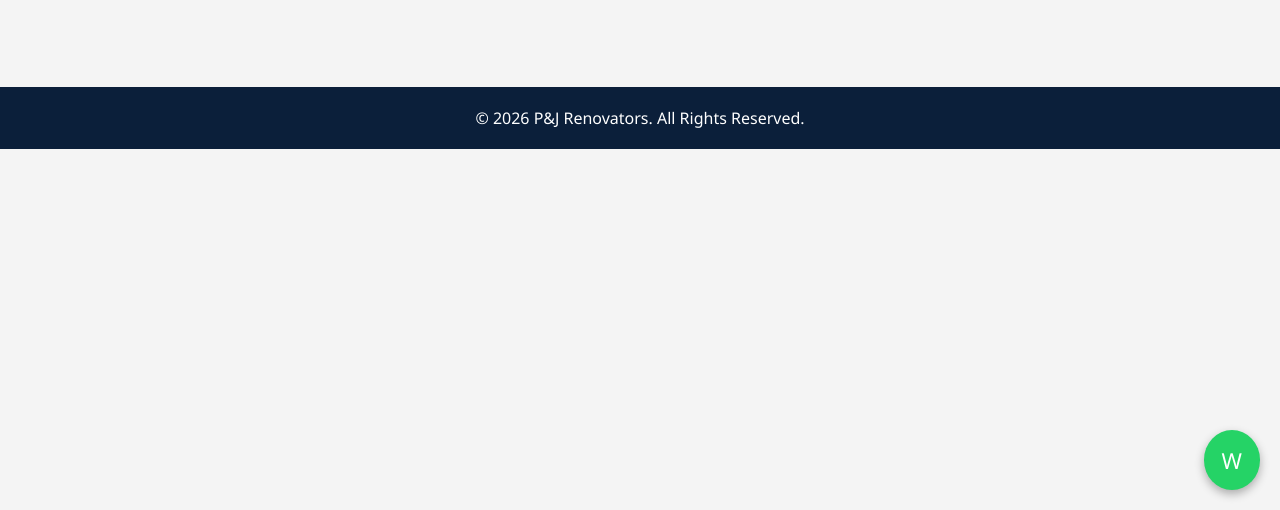
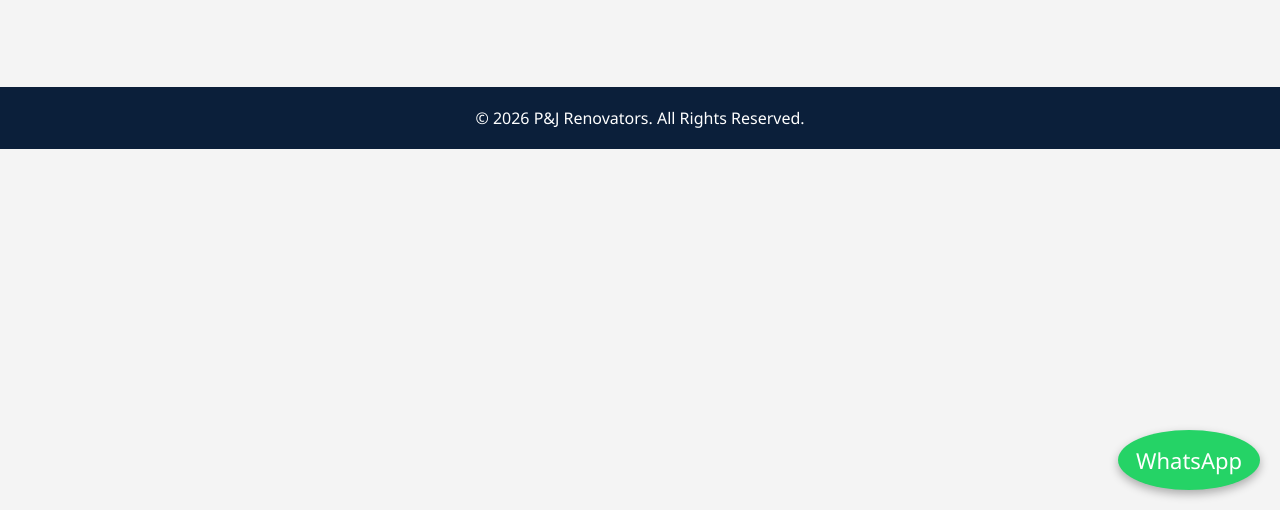
Before and after one commit to mafilika/p-j, a plain HTML site: page projects.html in a window 1280 px wide. Shown: the part 290-800 px from the top of the page. Drawn offline with Linux system fonts and the light colour scheme.

Commit message:
Update projects.html

```diff
--- a/projects.html
+++ b/projects.html
@@ -26,7 +26,7 @@
 <p>© 2026 P&J Renovators. All Rights Reserved.</p>
 </footer>
 
-<a href="https://wa.me/27621305411" class="whatsapp" target="_blank">W</a>
+<a href="https://wa.me/27621305411" class="whatsapp" target="_blank">WhatsApp</a>
 
 </body>
 </html>
```
